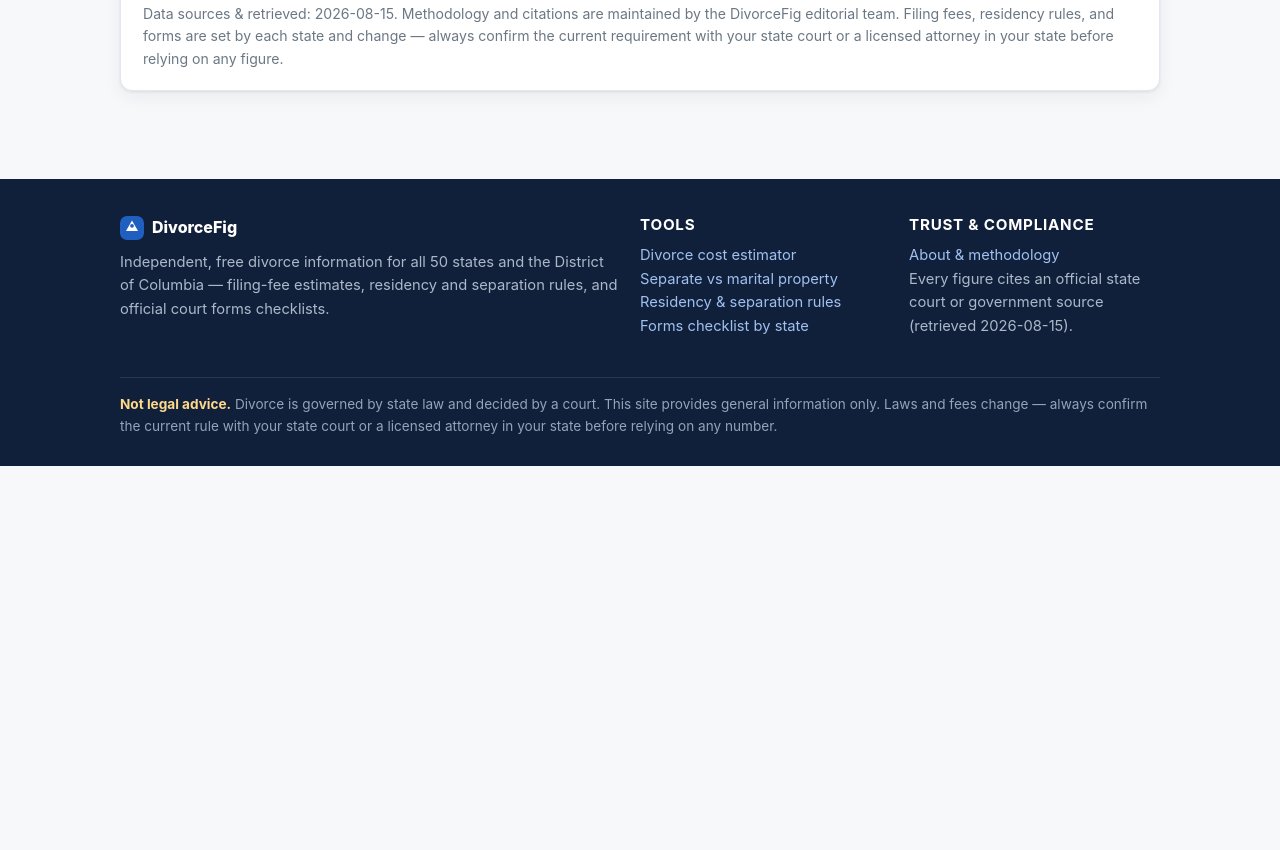
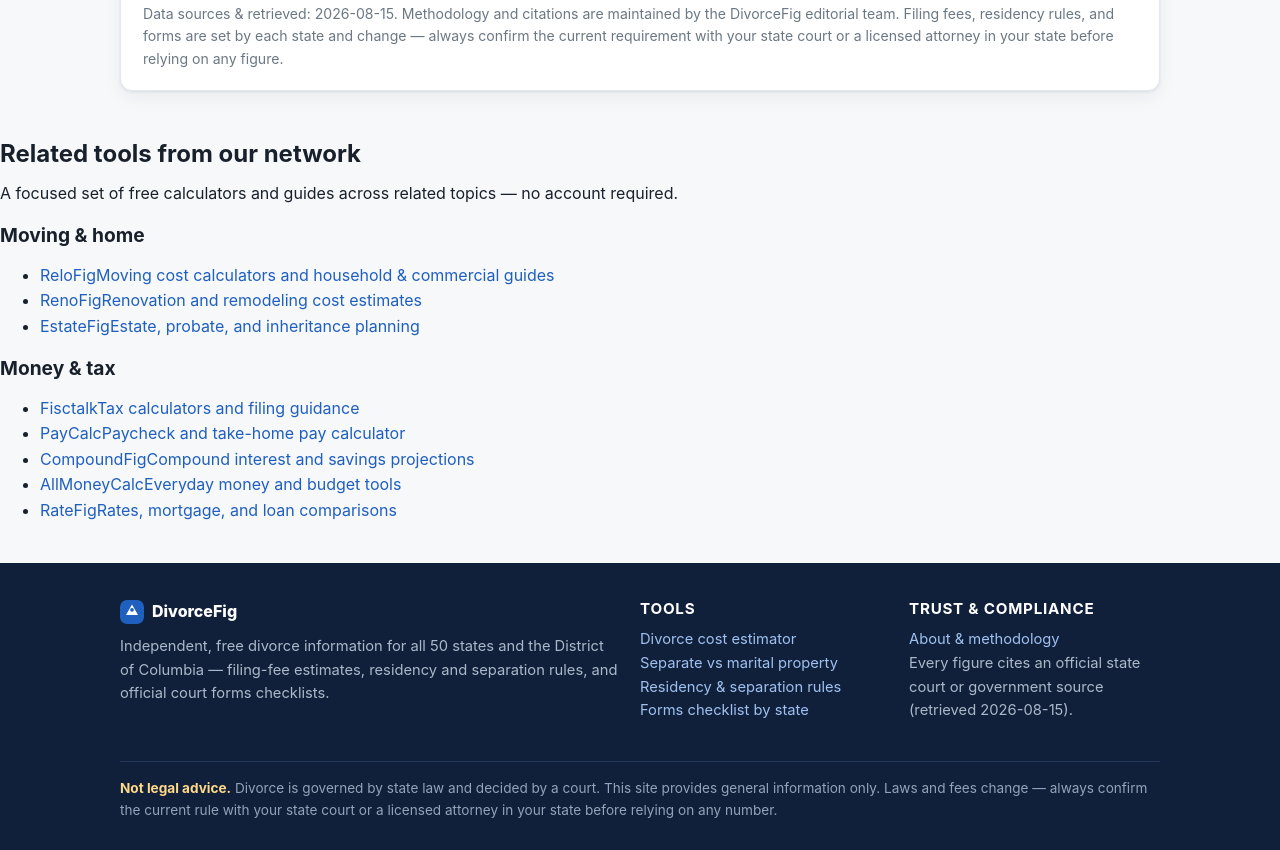
Before and after one commit to my788525/divorcefig, a Next.js app: page / in a window 1280 px wide. Shown: the part 1880-2730 px from the top of the page. Before the commit the page ends 2346 px from the top, so only its background shows below. Built offline with nearby package versions, Linux system fonts and the light colour scheme.

Commit message:
feat(network): 在 layout 注入 NetworkStrip 跨站内链

```diff
--- a/app/layout.tsx
+++ b/app/layout.tsx
@@ -1,4 +1,5 @@
 import type { Metadata } from 'next';
+import { NetworkStrip } from "@/components/NetworkStrip";
 import './globals.css';
 import { SITE } from '@/lib/site-config';
 import DisclaimerBanner from '@/components/DisclaimerBanner';
@@ -119,7 +120,9 @@
 
         <main>{children}</main>
 
-        <footer className="footer">
+        <NetworkStrip self="divorcefig.com" />
+
+<footer className="footer">
           <div className="container">
             <div className="grid">
               <div>
```
